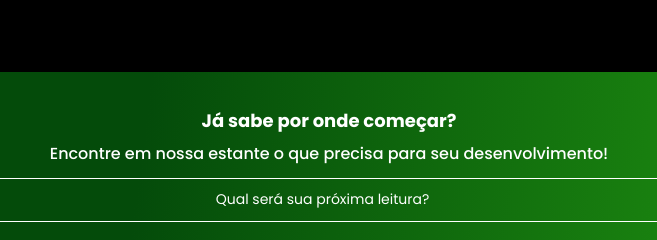
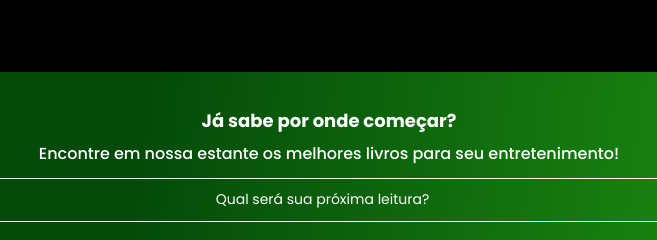
Before and after one commit to ahhaeilla/alurabooks, a plain HTML site: page index.html in a window 1280 px wide. Shown: the top 240 px of the page, 311-968 px from the left. Drawn offline with nearby package versions, Linux system fonts and the light colour scheme.

Commit message:
Update index.html

```diff
--- a/index.html
+++ b/index.html
@@ -50,7 +50,7 @@
 
   <section class="banner">
     <h2 class="banner__titulo">Já sabe por onde começar?</h2>
-    <p class="banner__texto">Encontre em nossa estante o que precisa para seu desenvolvimento!</p>
+    <p class="banner__texto">Encontre em nossa estante os melhores livros para seu entretenimento!</p>
     <input type="search" class="banner__pesquisa" placeholder="Qual será sua próxima leitura?">
   </section>
 
```
